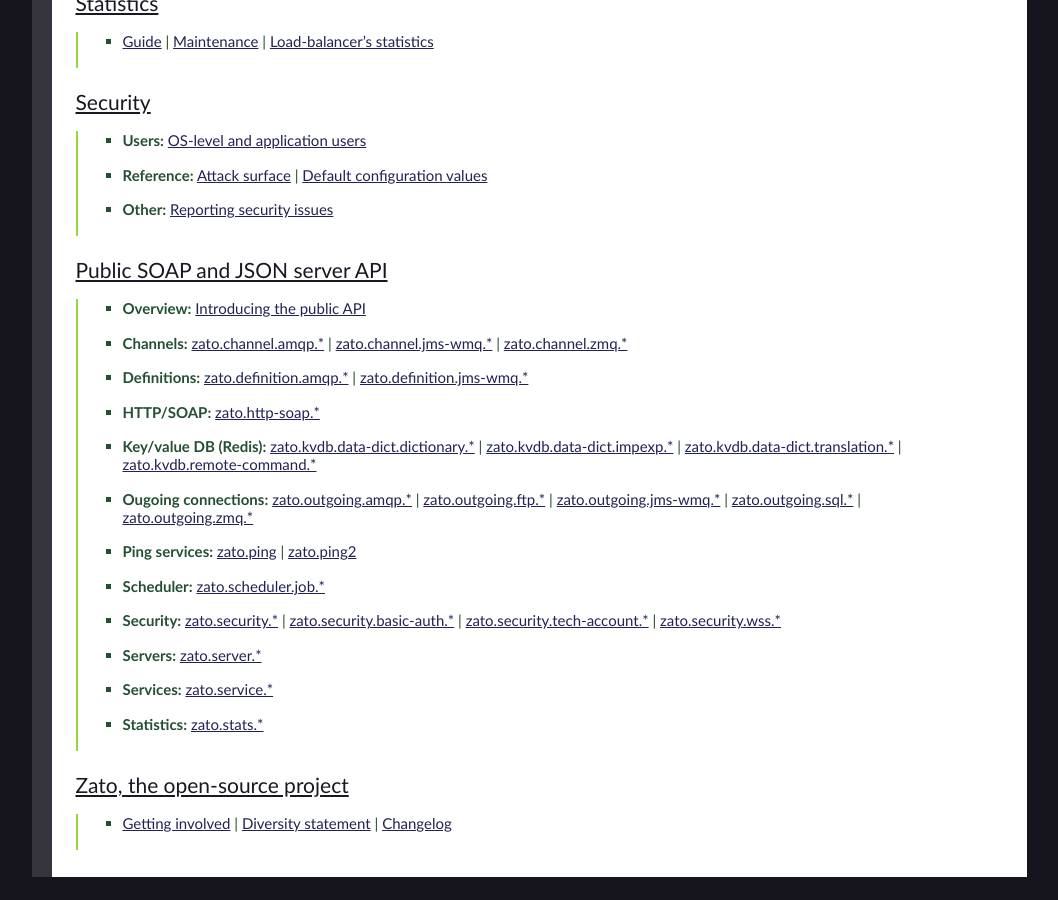
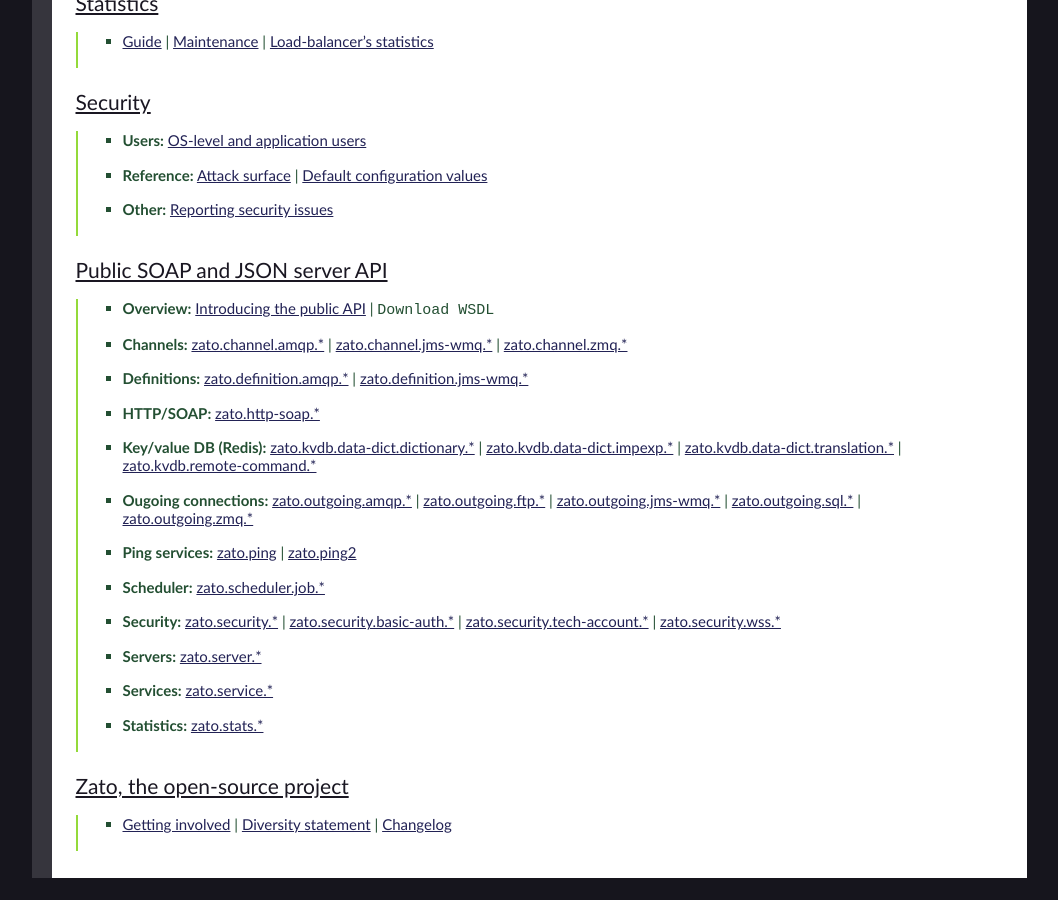
Before and after one commit to rfdiazpr/zato-docs, a Sphinx documentation site: the page built from sphinx/index.txt, in a window 1280 px wide and 900 px high, scrolled down 1973 px. Shown: the whole window, without its empty margins (111-1169 px from the left). Built offline with Sphinx 7.4.7, drawn with Linux system fonts in a browser that asks for light colours.

Commit message:
Added a direct link to the WSDL

```diff
--- a/sphinx/index.txt
+++ b/sphinx/index.txt
@@ -214,7 +214,7 @@
 ================================
 
     * **Overview:**
-      :doc:`Introducing the public API</public-api/intro>`
+      :doc:`Introducing the public API</public-api/intro>` | :download:`Download WSDL </public-api/zato.wsdl>`
 
     * **Channels:**
       :doc:`zato.channel.amqp.*</public-api/details/zato.channel.amqp>` |
```
